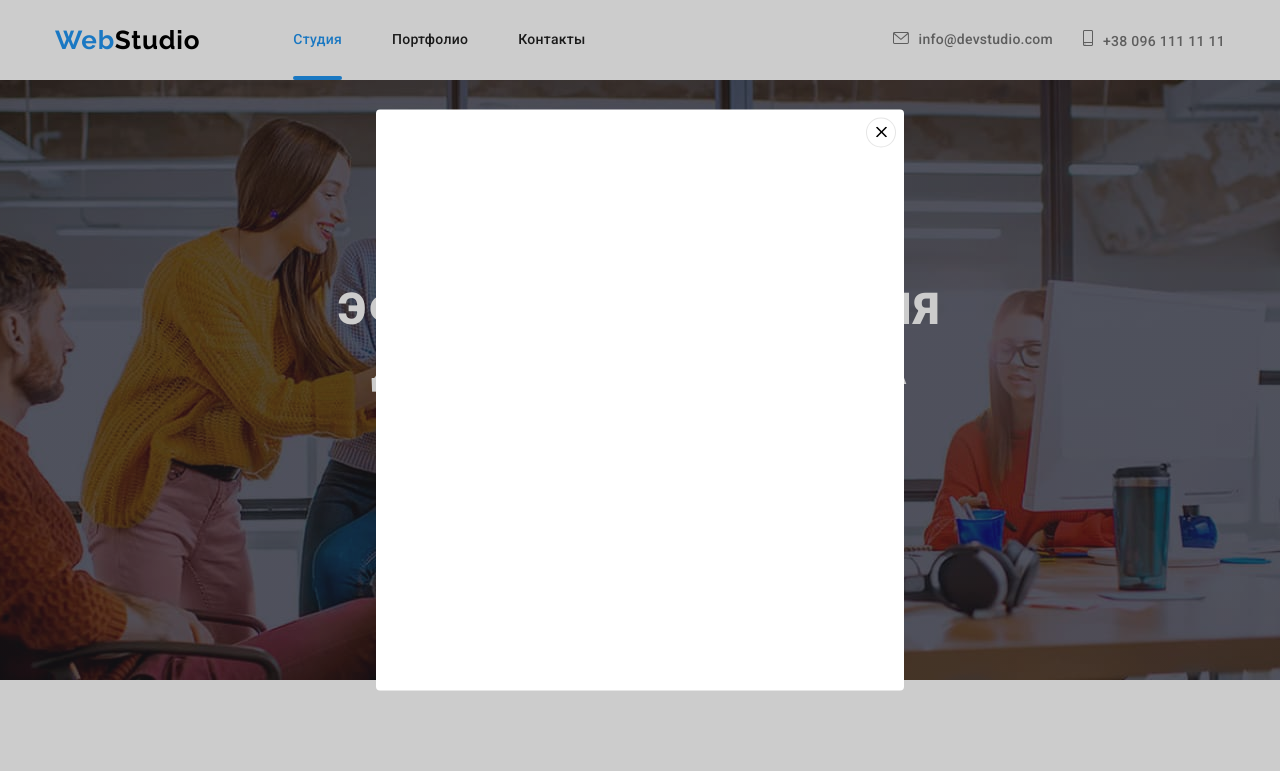
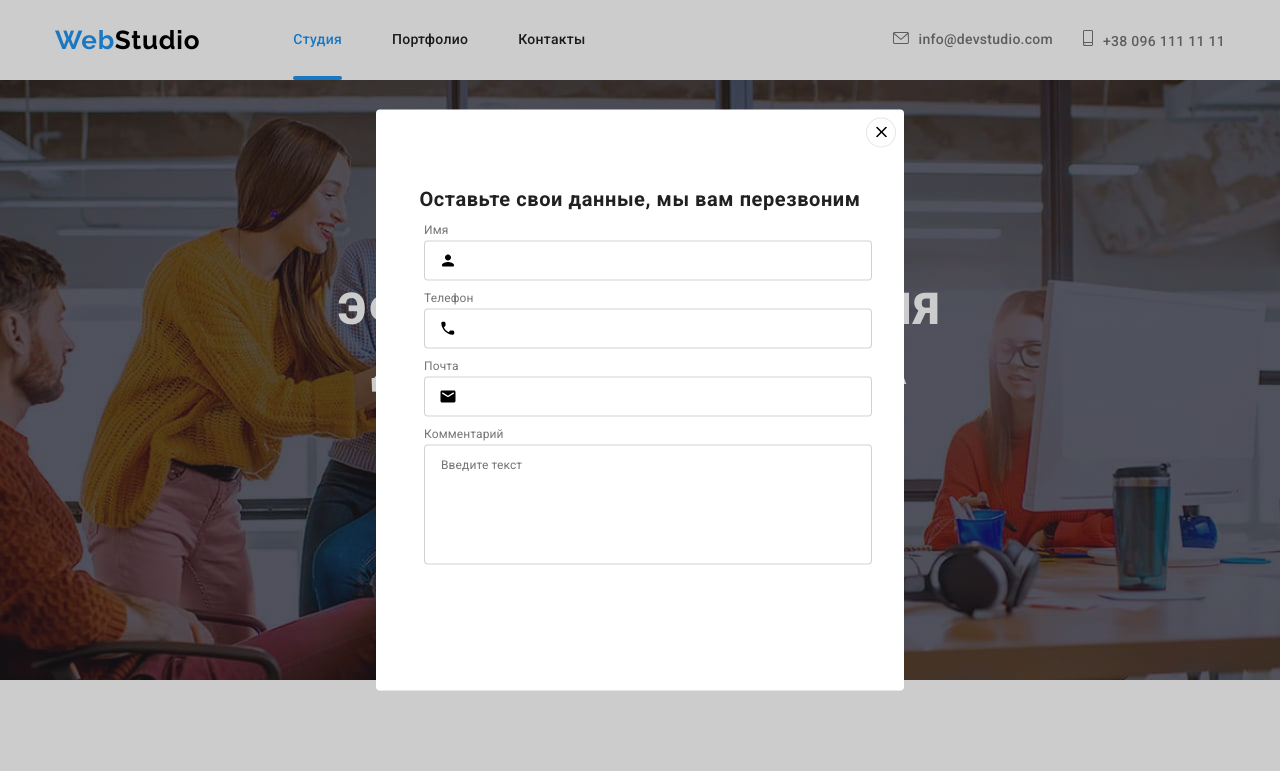
Before and after one commit to Huk2021/goit-markup-hw-06, a plain HTML site: page index.html in a window 1280 px wide. Both pictures are taken after a click on the button "Заказать услугу". Shown: the top 771 px of the page. Drawn offline with nearby package versions, Linux system fonts and the light colour scheme.

Commit message:
Добавляет  разметку формы заявки до чекбокса

```diff
--- a/css/styles.css
+++ b/css/styles.css
@@ -272,11 +272,97 @@ section {
   background-color: var(--primary-white-color);
   cursor: pointer;
 }
-/* .close-svg {
-  width: 11px;
-  height: 11px;
-  fill: currentColor;
+/* ---------Оформление формы модального окна -------------*/
+.form-title {
+
+  font-weight: 700;
+  font-size: 20px;
+  line-height: 1.15;
+  text-align: center;
+  font-style: normal;
+  letter-spacing: 0.03em;
+  color: var(--title-text-color);
+  margin-top: 40px;
+  margin-bottom: 12px;
+
+}
+
+.form-div {
+display: flex;
+flex-direction: column;
+margin-bottom: 10px;
+margin-left: 40px;
+position: relative;
+}
+
+.form-label {
+  font-weight: 400;
+  font-size: 12px;
+  line-height: 1.17;
+  font-style: normal;
+  letter-spacing: 0.01em;
+  color: var(--primary-text-color);
+  margin-bottom: 4px;
+
+}
+
+.contact-form-input {
+  width: 448px;
+  height: 40px;
+  border: 1px solid rgba(33, 33, 33, 0.2);
+  box-sizing: border-box;
+  border-radius: 4px;
+  outline: none;
+}
+
+.form-icon {
+  position: absolute;
+  top: 50%;
+  left: 15px;
+}
+
+.form-comment {
+  display: flex;
+  flex-direction: column;
+  margin-bottom: 20px;
+  margin-left: 40px;
+}
+.contact-form-message {
+
+  width: 448px;
+  height: 120px;
+  border: none;
+  border: 1px solid rgba(33, 33, 33, 0.2);
+  border-radius: 4px;
+  box-sizing: border-box;
+  outline: none;
+
+   font-weight: 400;
+  font-size: 12px;
+  line-height: 1.17;
+  letter-spacing: 0.01em;
+
+
+  padding-left: 16px;
+  padding-top: 12px;
+  padding-right: 16px;
+  padding-bottom: 12px;
+  resize: none;
+}
+/* .form-comment::placeholder {
+ font-weight: 400;
+  font-size: 12px;
+  line-height: 1.17;
+  letter-spacing: 0.01em;
+  color: rgba(117, 117, 117, 0.5);
+  font-style: normal;
+  font-weight: normal;
+
 } */
+
+
+
+
 /* ========КОНЕЦ МОДАЛЬНОЕ ОКНО ================= */
 
 /*======= Преимущества =========*/
@@ -596,7 +682,7 @@ section {
   fill: var(--primary-white-color);
 }
 
-/* -------subscription-form------------ */
+/* -------Subscription-form------------ */
 .subscription-blok {
   display: flex;
   flex-direction: column;
@@ -660,6 +746,7 @@ section {
   color: var(--primary-white-color);
   text-align: center;
 }
+
 .icon-send {
   display: flex;
   margin-left: 10px;
--- a/index.html
+++ b/index.html
@@ -455,6 +455,36 @@
                     <use href="./images/sprite.svg#icon-close"></use>
                 </svg>
             </button>
+            <!----------Оформление формы модального окна--------- -->
+            <h2 class="form-title">Оставьте свои данные, мы вам перезвоним</h2>
+            <form class="contact-form" action="#">
+                <div class="form-div">
+                    <label for="user-name" class="form-label">Имя</label>
+                    <input type="text" class="contact-form-input" " name=" user-name" required>
+                    <svg class="form-icon" width="18" height="18">
+                        <use href="./images/sprite.svg#icon-person"></use>
+                    </svg>
+                </div>
+                <div class="form-div">
+                    <label for="tel" class="form-label">Телефон</label>
+                    <input type="email" class="contact-form-input" name="user-email" required>
+                    <svg class="form-icon" width="18" height="18">
+                        <use href="./images/sprite.svg#icon-phone-black"></use>
+                    </svg>
+                </div>
+                <div class="form-div">
+                    <label for="email" class="form-label">Почта</label>
+                    <input type="tel" class="contact-form-input" " name=" user-phone" required>
+                    <svg class="form-icon" width="18" height="18">
+                        <use href="./images/sprite.svg#icon-email-black"></use>
+                    </svg>
+                </div>
+
+                <div class="form-comment">
+                    <label for="comment" class="form-label">Комментарий</label>
+                    <textarea name="user-message" class="contact-form-message" placeholder="Введите текст"></textarea>
+                </div>
+
         </div>
     </div>
     <script src="./js/modal.js"></script>
```
